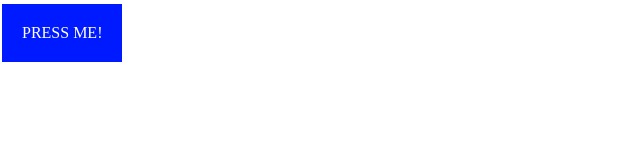
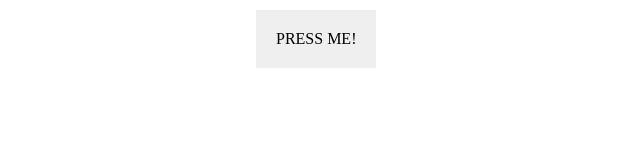
Before and after one commit to DavidSchousen/jquery-apod, a website: page index.html in a window 1280 px wide. Shown: the whole page, without its empty margins (0-640 px from the left). Drawn offline with Linux system fonts and the light colour scheme; files that its build step writes are made by us from their sources.

Commit message:
Correct push.

```diff
--- a/index.html
+++ b/index.html
@@ -7,7 +7,8 @@
   </head>
   <body>
     <nav>
-      <button class = "button" id="btnRandApod">PRESS ME!</button>
+      <button class="button" id="changeColor">PRESS ME!</button>
+      <!--<button id="changeColor">PRESS ME RANDOM!</button>-->
     </nav>
     <h1 id="apodTitle"></h1>
     <div class="video" id="apodVideo">
--- a/src/js/main.js
+++ b/src/js/main.js
@@ -1,5 +1,6 @@
 var apod = {
   //Create a random date
+
   randomDate: function(start, end) {
     //Randomize the date https://gist.github.com/miguelmota/5b67e03845d840c949c4
     let date = new Date(start.getTime() + Math.random() * (end.getTime() - start.getTime()));
@@ -60,12 +61,25 @@ getRequest: function() {
     this.getRequest();
   },
 };
+//END OF APOD FUNC
 
 apod.init();
 
+/*document.getElementById('changeColor').addEventListener('click',
+function(){
+  var randomColor = "";
+
+  //document.getElementById("changeColor").value
+  //  = Math.floor(Math.random()*16777215).toString(16);
+  document.getElementById("button").style.background='#000000';
+  randomColor = Math.floor(Math.random()*16777215).toString(16);
+
+  return randomColor;
+});//*/
+
 /* https://learn.jquery.com/using-jquery-core/document-ready/ */
 $(function() {
-    $('#btnRandApod').on('click',function(){
+    $('.button').on('click',function(){
       apod.getRequest();
     });
 });
--- a/src/scss/main.scss
+++ b/src/scss/main.scss
@@ -34,14 +34,15 @@ body {
       height: 100%;
   }
 
+  //# for id's . for classes
   .button {
-    background-color: rgb(0, 26, 255);
+    //background-color: rgb(0, 26, 255);
     border: none;
-    color: white;
+    //color: white;
     padding: 20px;
     text-align: center;
     text-decoration: none;
     display: inline-block;
     font-size: 16px;
-    margin: 4px 2px;
+    margin: 10px 20%;
   }
```
Also changed, not shown: dist/css/main.css, dist/css/main.min.css, dist/js/main.js, dist/js/main.min.js.
